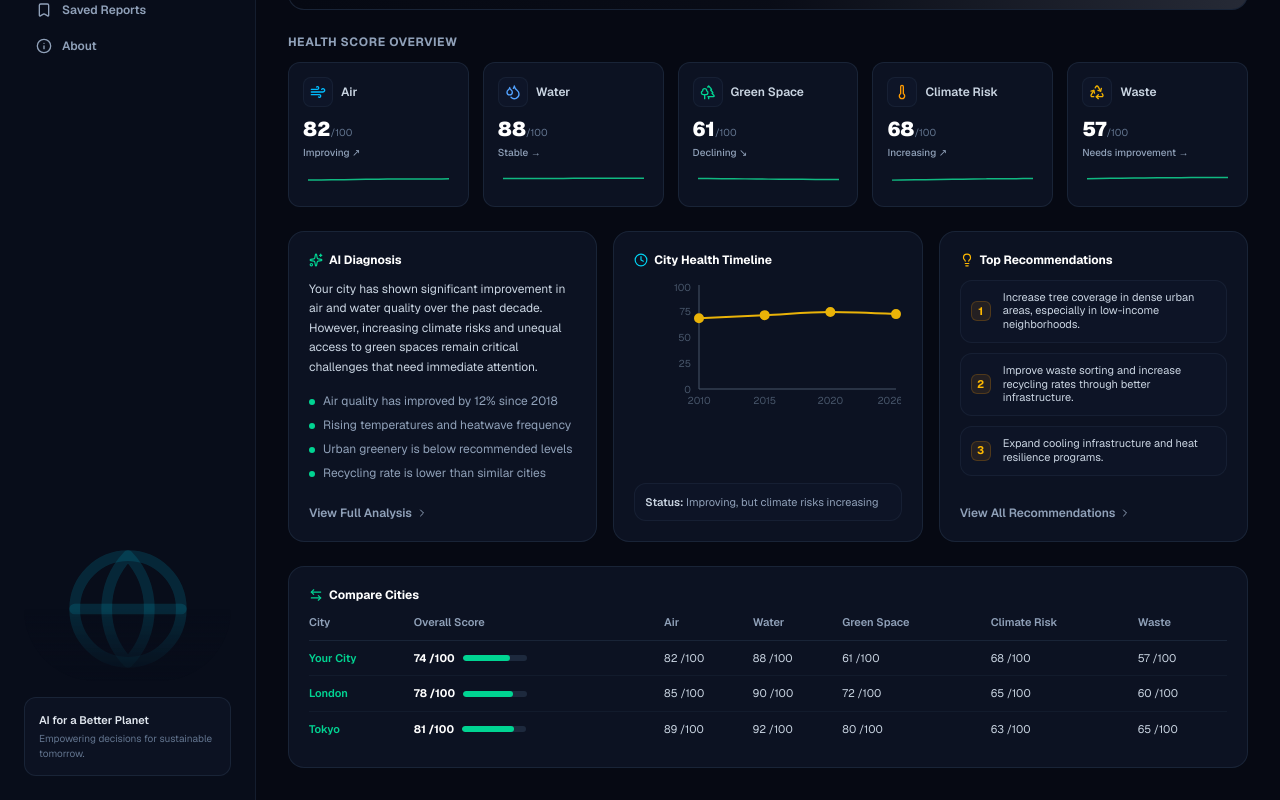
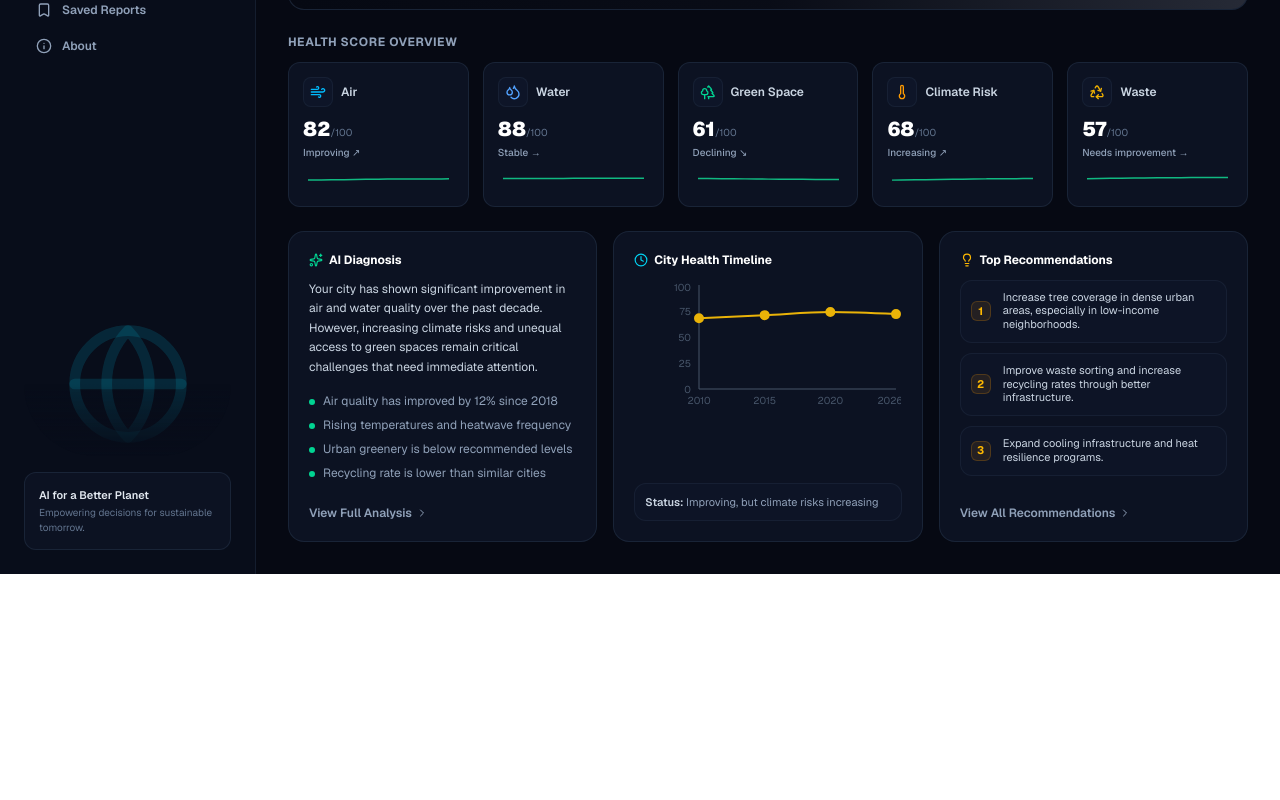
Before and after one commit to elli1emazzel1-tech/city-dna-scanner, a Next.js app: page / in a window 1280 px wide. Shown: the part 297-1097 px from the top of the page. After the commit the page ends 871 px from the top, so only its background shows below. Built offline with nearby package versions, Linux system fonts and the light colour scheme; grey boxes are pictures that could not be loaded.

Commit message:
fix: resolve tab render hydration issue with view components

```diff
--- a/src/app/page.tsx
+++ b/src/app/page.tsx
@@ -31,12 +31,25 @@ import {
   ResponsiveContainer
 } from "recharts";
 
-function Home() {
+export default function Home() {
   const [cityInput, setCityInput] = useState("");
   const [loading, setLoading] = useState(false);
-  const [activeTab, setActiveTab] = useState("dashboard");
+  const [activeTab, setActiveTab] = useState<string>("dashboard");
   const [savedReports, setSavedReports] = useState<any[]>([]);
   const [isSaved, setIsSaved] = useState(false);
+  const [mounted, setMounted] = useState(false);
+
+  useEffect(() => {
+    setMounted(true);
+    const localSaved = localStorage.getItem("city_saved_reports");
+    if (localSaved) {
+      try {
+        setSavedReports(JSON.parse(localSaved));
+      } catch (e) {
+        console.error("Failed to parse saved reports", e);
+      }
+    }
+  }, []);
 
   const [report, setReport] = useState<any>({
     cityName: "Your City",
@@ -79,17 +92,6 @@ function Home() {
       { name: "Tokyo", overall: 81, air: 89, water: 92, green: 80, climate: 63, waste: 65 }
     ]
   });
-
-  useEffect(() => {
-    const localSaved = localStorage.getItem("city_saved_reports");
-    if (localSaved) {
-      try {
-        setSavedReports(JSON.parse(localSaved));
-      } catch (e) {
-        console.error("Failed to parse saved reports", e);
-      }
-    }
-  }, []);
 
   const handleSaveReport = () => {
     const updated = [...savedReports, report];
@@ -163,6 +165,8 @@ function Home() {
       setLoading(false);
     }
   };
+
+  if (!mounted) return null;
 
   return (
     <div className="min-h-screen bg-[#060913] text-slate-100 flex font-sans selection:bg-emerald-500 selection:text-slate-950">
@@ -240,9 +244,75 @@ function Home() {
           </form>
         </div>
 
-        {/* DASHBOARD TAB */}
+        {/* Dynamic Tab Switcher */}
         {activeTab === "dashboard" && (
-          <>
+          <DashboardView
+            report={report}
+            isSaved={isSaved}
+            handleSaveReport={handleSaveReport}
+            setActiveTab={setActiveTab}
+          />
+        )}
+        {activeTab === "report" && <ReportView report={report} />}
+        {activeTab === "compare" && <CompareView report={report} />}
+        {activeTab === "timeline" && <TimelineView report={report} />}
+        {activeTab === "recommendations" && <RecommendationsView report={report} />}
+        {activeTab === "saved" && <SavedView savedReports={savedReports} />}
+        {activeTab === "about" && <AboutView />}
+      </main>
+    </div>
+  );
+}
+
+// Sidebar Button Helper
+function SidebarLink({ icon, label, active = false, badge, onClick }: { icon: React.ReactNode; label: string; active?: boolean; badge?: number; onClick: () => void }) {
+  return (
+    <button
+      onClick={onClick}
+      className={`w-full flex items-center justify-between px-3 py-2 rounded-lg transition ${
+        active ? "bg-emerald-500/10 text-emerald-400 border border-emerald-500/20 font-bold" : "text-slate-400 hover:text-slate-200 hover:bg-slate-900/50"
+      }`}
+    >
+      <div className="flex items-center gap-2.5">{icon}<span>{label}</span></div>
+      {badge !== undefined && <span className="px-1.5 py-0.5 rounded-full bg-emerald-500/20 text-emerald-400 text-[9px] font-bold">{badge}</span>}
+    </button>
+  );
+}
+
+// Metric Card Helper
+function MetricCard({ icon, label, score, trend, sparkline }: { icon: React.ReactNode; label: string; score: number; trend: string; sparkline: number[] }) {
+  const data = sparkline.map((val, i) => ({ val, i }));
+
+  return (
+    <div className="p-3.5 rounded-xl bg-[#0C1222] border border-slate-800/80 flex flex-col justify-between space-y-2">
+      <div className="flex items-center gap-2">
+        <div className="p-1.5 rounded-lg bg-slate-900/80 border border-slate-800/60">{icon}</div>
+        <span className="text-xs font-semibold text-slate-300">{label}</span>
+      </div>
+
+      <div>
+        <p className="text-xl font-black text-white">
+          {score}
+          <span className="text-[10px] font-normal text-slate-500">/100</span>
+        </p>
+        <p className="text-[10px] font-medium text-slate-400 mt-0.5">{trend}</p>
+      </div>
+
+      <div className="h-6 w-full pt-1">
+        <ResponsiveContainer width="100%" height="100%">
+          <LineChart data={data}>
+            <Line type="monotone" dataKey="val" stroke="#10b981" strokeWidth={1.5} dot={false} />
+          </LineChart>
+        </ResponsiveContainer>
+      </div>
+    </div>
+  );
+}
+
+// VIEW 1: DASHBOARD
+function DashboardView({ report, isSaved, handleSaveReport, setActiveTab }: any) {
+  return (
+    <div className="space-y-6">
       <div className="relative rounded-2xl overflow-hidden border border-slate-800/80 bg-[#0C1222] min-h-[200px] flex items-center p-6 lg:p-8">
         <div
           className="absolute inset-0 bg-cover bg-center opacity-25 filter brightness-75 contrast-125"
@@ -429,63 +499,22 @@ function Home() {
           </button>
         </div>
       </div>
+    </div>
+  );
+}
 
-            <div className="p-5 rounded-2xl bg-[#0C1222] border border-slate-800/80 space-y-3">
-              <h5 className="text-xs font-bold text-white flex items-center gap-1.5">
-                <ArrowLeftRight className="w-3.5 h-3.5 text-emerald-400" />
-                Compare Cities
-              </h5>
-
-              <div className="overflow-x-auto">
-                <table className="w-full text-left text-xs">
-                  <thead>
-                    <tr className="border-b border-slate-800/80 text-slate-400 text-[11px] font-medium">
-                      <th className="pb-2.5 font-semibold">City</th>
-                      <th className="pb-2.5 font-semibold">Overall Score</th>
-                      <th className="pb-2.5 font-semibold">Air</th>
-                      <th className="pb-2.5 font-semibold">Water</th>
-                      <th className="pb-2.5 font-semibold">Green Space</th>
-                      <th className="pb-2.5 font-semibold">Climate Risk</th>
-                      <th className="pb-2.5 font-semibold">Waste</th>
-                    </tr>
-                  </thead>
-                  <tbody className="divide-y divide-slate-800/40 text-[11px]">
-                    {report.comparedCities.map((c: any, i: number) => (
-                      <tr key={i} className="hover:bg-slate-900/30 transition">
-                        <td className="py-2.5 font-semibold text-emerald-400">{c.name}</td>
-                        <td className="py-2.5 font-bold text-white">
-                          <div className="flex items-center gap-2">
-                            <span>{c.overall} /100</span>
-                            <div className="w-16 h-1.5 bg-slate-800 rounded-full overflow-hidden hidden sm:block">
-                              <div className="h-full bg-emerald-400 rounded-full" style={{ width: `${c.overall}%` }} />
-                            </div>
-                          </div>
-                        </td>
-                        <td className="py-2.5 text-slate-300">{c.air} /100</td>
-                        <td className="py-2.5 text-slate-300">{c.water} /100</td>
-                        <td className="py-2.5 text-slate-300">{c.green} /100</td>
-                        <td className="py-2.5 text-slate-300">{c.climate} /100</td>
-                        <td className="py-2.5 text-slate-300">{c.waste} /100</td>
-                      </tr>
-                    ))}
-                  </tbody>
-                </table>
-              </div>
-            </div>
-          </>
-        )}
-
-        {/* CITY REPORT TAB */}
-        {activeTab === "report" && (
+// VIEW 2: CITY REPORT
+function ReportView({ report }: any) {
+  return (
     <div className="p-6 rounded-2xl bg-[#0C1222] border border-slate-800/80 space-y-6">
       <div className="flex items-center justify-between border-b border-slate-800/80 pb-4">
         <div>
           <h3 className="text-xl font-bold text-white flex items-center gap-2">
             <FileText className="w-5 h-5 text-emerald-400" />
-                  Full Environmental Diagnostic Report: {report.cityName}
+            Full Diagnostic Report: {report.cityName}
           </h3>
           <p className="text-xs text-slate-400 mt-1">
-                  Region: {report.country} • Updated: {report.reportDate}
+            Region: {report.country} • Last updated: {report.reportDate}
           </p>
         </div>
         <div className="text-right">
@@ -513,10 +542,12 @@ function Home() {
         </div>
       </div>
     </div>
-        )}
+  );
+}
 
-        {/* COMPARE CITIES TAB */}
-        {activeTab === "compare" && (
+// VIEW 3: COMPARE
+function CompareView({ report }: any) {
+  return (
     <div className="p-6 rounded-2xl bg-[#0C1222] border border-slate-800/80 space-y-5">
       <div>
         <h3 className="text-xl font-bold text-white flex items-center gap-2">
@@ -524,7 +555,7 @@ function Home() {
           Comparative City Benchmark
         </h3>
         <p className="text-xs text-slate-400 mt-1">
-                Comparing environmental scores across key peer municipalities.
+          Comparing metrics across peer municipalities.
         </p>
       </div>
 
@@ -533,12 +564,12 @@ function Home() {
           <thead>
             <tr className="border-b border-slate-800/80 text-slate-400 text-[11px] font-medium">
               <th className="pb-3 font-semibold">City Name</th>
-                    <th className="pb-3 font-semibold">Overall Index</th>
-                    <th className="pb-3 font-semibold">Air Index</th>
-                    <th className="pb-3 font-semibold">Water Quality</th>
+              <th className="pb-3 font-semibold">Overall Score</th>
+              <th className="pb-3 font-semibold">Air</th>
+              <th className="pb-3 font-semibold">Water</th>
               <th className="pb-3 font-semibold">Green Space</th>
-                    <th className="pb-3 font-semibold">Climate Index</th>
-                    <th className="pb-3 font-semibold">Waste Mgmt</th>
+              <th className="pb-3 font-semibold">Climate Risk</th>
+              <th className="pb-3 font-semibold">Waste</th>
             </tr>
           </thead>
           <tbody className="divide-y divide-slate-800/40 text-[12px]">
@@ -557,10 +588,12 @@ function Home() {
         </table>
       </div>
     </div>
-        )}
+  );
+}
 
-        {/* TIMELINE TAB */}
-        {activeTab === "timeline" && (
+// VIEW 4: TIMELINE
+function TimelineView({ report }: any) {
+  return (
     <div className="p-6 rounded-2xl bg-[#0C1222] border border-slate-800/80 space-y-6">
       <div>
         <h3 className="text-xl font-bold text-white flex items-center gap-2">
@@ -568,7 +601,7 @@ function Home() {
           Multi-Year Health Trajectory
         </h3>
         <p className="text-xs text-slate-400 mt-1">
-                Historical planetary score tracking over time for {report.cityName}.
+          Historical score evolution over time for {report.cityName}.
         </p>
       </div>
 
@@ -588,18 +621,20 @@ function Home() {
         {report.timelineStatus}
       </div>
     </div>
-        )}
+  );
+}
 
-        {/* RECOMMENDATIONS TAB */}
-        {activeTab === "recommendations" && (
+// VIEW 5: RECOMMENDATIONS
+function RecommendationsView({ report }: any) {
+  return (
     <div className="p-6 rounded-2xl bg-[#0C1222] border border-slate-800/80 space-y-5">
       <div>
         <h3 className="text-xl font-bold text-white flex items-center gap-2">
           <Lightbulb className="w-5 h-5 text-amber-400" />
-                Actionable Municipal Recommendations
+          Actionable Policy Recommendations
         </h3>
         <p className="text-xs text-slate-400 mt-1">
-                Targeted policy changes to boost environmental metrics for {report.cityName}.
+          Recommended interventions to improve indicators in {report.cityName}.
         </p>
       </div>
 
@@ -610,30 +645,32 @@ function Home() {
               {rec.id}
             </span>
             <div>
-                    <h4 className="font-semibold text-slate-200 mb-1">Priority Action #{rec.id}</h4>
+              <h4 className="font-semibold text-slate-200 mb-1">Priority Strategy #{rec.id}</h4>
               <p className="text-slate-400 leading-relaxed">{rec.title}</p>
             </div>
           </div>
         ))}
       </div>
     </div>
-        )}
+  );
+}
 
-        {/* SAVED REPORTS TAB */}
-        {activeTab === "saved" && (
+// VIEW 6: SAVED REPORTS
+function SavedView({ savedReports }: any) {
+  return (
     <div className="p-6 rounded-2xl bg-[#0C1222] border border-slate-800/80 space-y-5">
       <h3 className="text-xl font-bold text-white flex items-center gap-2">
         <Bookmark className="w-5 h-5 text-emerald-400" />
-              Saved City Reports ({savedReports.length})
+        Saved Reports ({savedReports.length})
       </h3>
 
       {savedReports.length === 0 ? (
         <div className="p-8 text-center bg-slate-900/30 rounded-xl border border-slate-800/50">
-                <p className="text-xs text-slate-400">No saved reports yet. Click "Save Report" on any scanned city to bookmark it here!</p>
+          <p className="text-xs text-slate-400">No saved reports yet. Click "Save Report" on the Dashboard after scanning a city.</p>
         </div>
       ) : (
         <div className="grid grid-cols-1 md:grid-cols-2 gap-4">
-                {savedReports.map((item, idx) => (
+          {savedReports.map((item: any, idx: number) => (
             <div key={idx} className="p-4 rounded-xl bg-slate-900/60 border border-slate-800/60 text-xs space-y-2">
               <div className="flex justify-between items-center">
                 <h4 className="font-bold text-white text-sm">{item.cityName}</h4>
@@ -645,66 +682,20 @@ function Home() {
         </div>
       )}
     </div>
-        )}
+  );
+}
 
-        {/* ABOUT TAB */}
-        {activeTab === "about" && (
+// VIEW 7: ABOUT
+function AboutView() {
+  return (
     <div className="p-6 rounded-2xl bg-[#0C1222] border border-slate-800/80 space-y-4 text-xs text-slate-300">
       <h3 className="text-xl font-bold text-white flex items-center gap-2">
         <Info className="w-5 h-5 text-cyan-400" />
         About DNA of a City
       </h3>
       <p className="leading-relaxed">
-              DNA of a City synthesizes live real-time environmental telemetry to calculate structured indicators across key urban health dimensions including Air Quality, Water Safety, Canopy Cover, Climate Resilience, and Solid Waste Management.
+        DNA of a City processes environmental telemetry to build urban health scores covering air quality, water safety, green cover, climate vulnerability, and waste management systems.
       </p>
-          </div>
-        )}
-      </main>
     </div>
   );
 }
-
-function SidebarLink({ icon, label, active = false, badge, onClick }: { icon: React.ReactNode; label: string; active?: boolean; badge?: number; onClick: () => void }) {
-  return (
-    <button
-      onClick={onClick}
-      className={`w-full flex items-center justify-between px-3 py-2 rounded-lg transition ${
-        active ? "bg-emerald-500/10 text-emerald-400 border border-emerald-500/20 font-bold" : "text-slate-400 hover:text-slate-200 hover:bg-slate-900/50"
-      }`}
-    >
-      <div className="flex items-center gap-2.5">{icon}<span>{label}</span></div>
-      {badge !== undefined && <span className="px-1.5 py-0.5 rounded-full bg-emerald-500/20 text-emerald-400 text-[9px] font-bold">{badge}</span>}
-    </button>
-  );
-}
-
-function MetricCard({ icon, label, score, trend, sparkline }: { icon: React.ReactNode; label: string; score: number; trend: string; sparkline: number[] }) {
-  const data = sparkline.map((val, i) => ({ val, i }));
-
-  return (
-    <div className="p-3.5 rounded-xl bg-[#0C1222] border border-slate-800/80 flex flex-col justify-between space-y-2">
-      <div className="flex items-center gap-2">
-        <div className="p-1.5 rounded-lg bg-slate-900/80 border border-slate-800/60">{icon}</div>
-        <span className="text-xs font-semibold text-slate-300">{label}</span>
-      </div>
-
-      <div>
-        <p className="text-xl font-black text-white">
-          {score}
-          <span className="text-[10px] font-normal text-slate-500">/100</span>
-        </p>
-        <p className="text-[10px] font-medium text-slate-400 mt-0.5">{trend}</p>
-      </div>
-
-      <div className="h-6 w-full pt-1">
-        <ResponsiveContainer width="100%" height="100%">
-          <LineChart data={data}>
-            <Line type="monotone" dataKey="val" stroke="#10b981" strokeWidth={1.5} dot={false} />
-          </LineChart>
-        </ResponsiveContainer>
-      </div>
-    </div>
-  );
-}
-
-export default Home;
```
Lines whose indentation alone changed are shown as unchanged.
